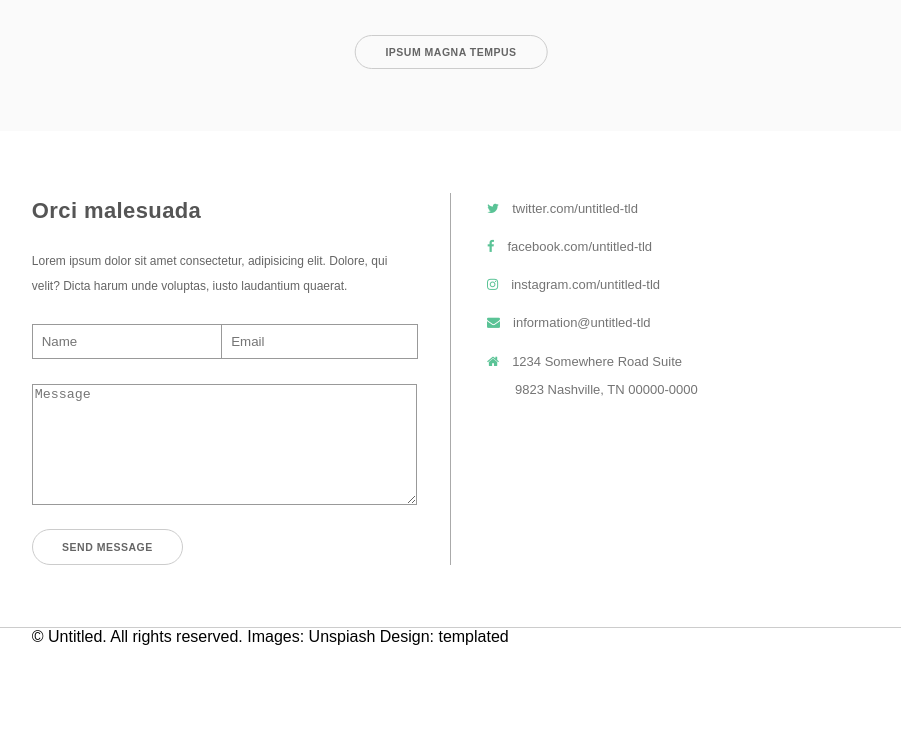
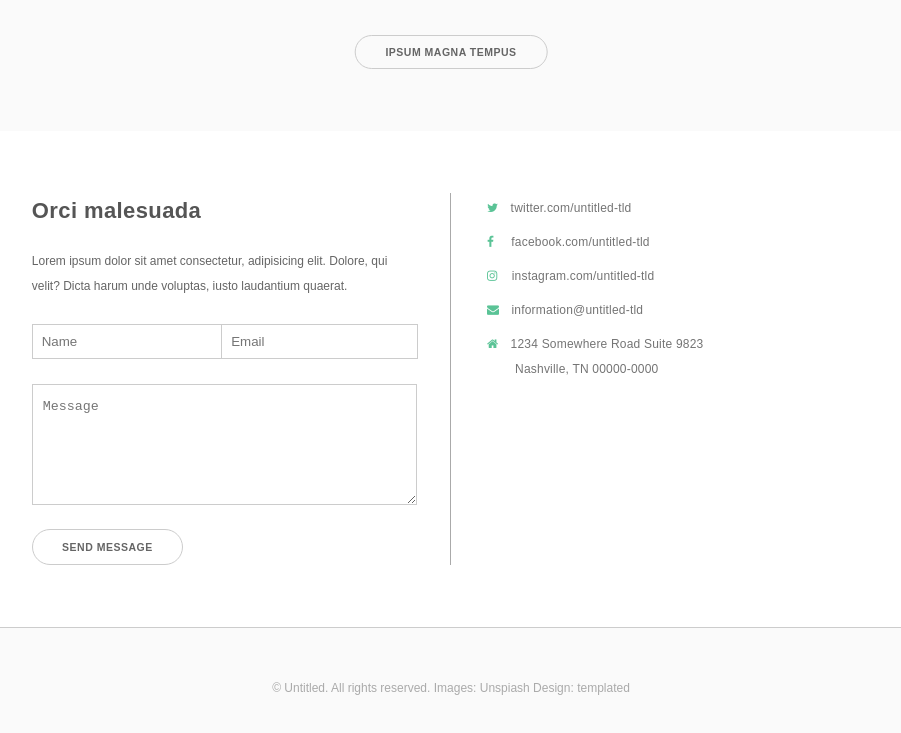
Before and after one commit to nitingaxioned/Task6-Html-Css, a plain HTML site: page index.html in a window 1280 px wide. Shown: the part 1688-2421 px from the top of the page, without its empty margins (189-1090 px from the left). Before the commit the page ends 2334 px from the top, so only its background shows below. Drawn offline with Linux system fonts and the light colour scheme.

Commit message:
footer Css created

```diff
--- a/assets/css/style.css
+++ b/assets/css/style.css
@@ -325,17 +325,20 @@ li {
 }
 
 .oneline-input input{
-  border: 1px solid #999999;
+  border: 1px solid #cccccc;
   padding: 9px 5%;
   box-sizing: border-box;
 }
 
 textarea{
   width: 90.5%;
-  padding: 15px auto;
   min-height: 115px;
   margin-top: 25px;
-  border: 1px solid #999999;
+  border: 1px solid #cccccc;
+}
+
+textarea::placeholder{
+  padding: 12px 8px;
 }
 
 textarea:focus,
@@ -358,7 +361,8 @@ input:focus{ outline: none; }
 .orci-list-block{
   padding-left:8.5%;
   color: #656565;
-  font-size: 13px;
+  font-size: 12px;
+  letter-spacing: 0.2px;
   opacity: 0.9;
   display: flex;
   margin-top: 3px;
@@ -368,10 +372,10 @@ input:focus{ outline: none; }
 .orci-list-block li:last-child{
   margin: 0px 0 0px;
   width: 50%;
-  line-height: 28px;
+  line-height: 25px;
 }
 
-.orci-list-block li{  margin: 5px 0 18px; }
+.orci-list-block li{  margin: 5px 0 15px; }
 
 .twitter::before{
   color: #49bd8b;
@@ -382,12 +386,14 @@ input:focus{ outline: none; }
 .facebook::before{
   color: #49bd8b;
   content: "\f09a\2003";
+  padding-right: 5px;
   font-family: FontAwesome;
 }
 
 .insta::before{
   color: #49bd8b;
   content: "\f16d\2003";
+  padding-right: 2px;
   font-family: FontAwesome;
 }
 
@@ -419,7 +425,13 @@ input:focus{ outline: none; }
 
 
 
-
+footer{
+  background-color: #fafafa;
+  text-align: center;
+  font-size: 12px;
+  color: #aaaaaa;
+  padding: 52.5px 0;
+}
 
 
 
```
